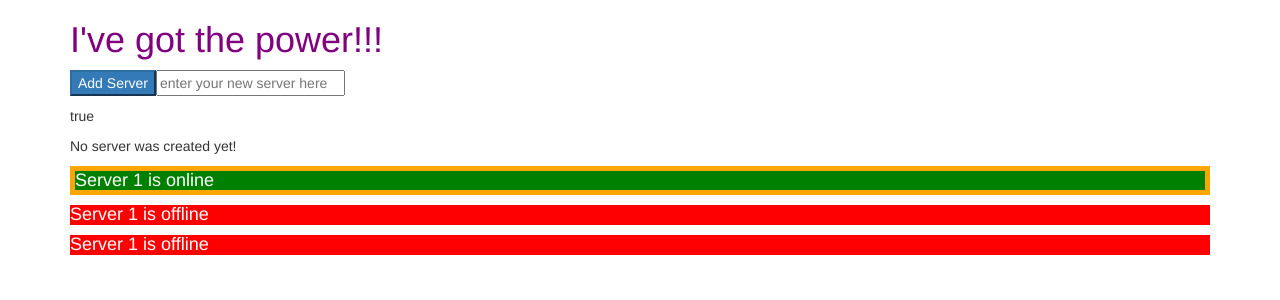
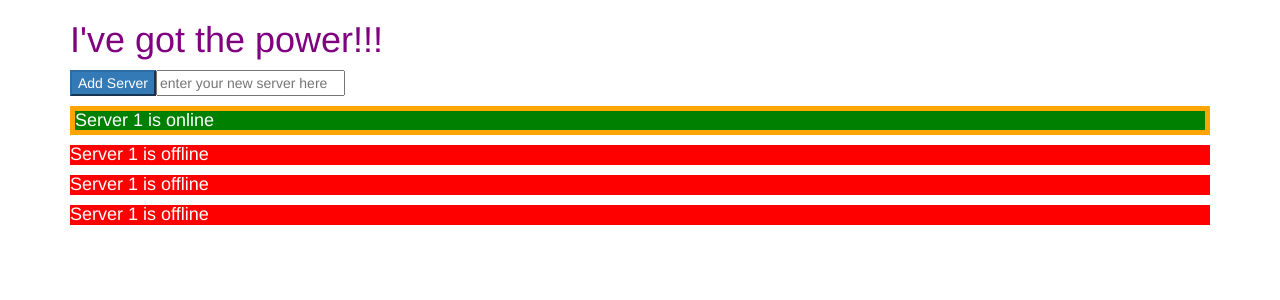
Before and after one commit to orjwan98/Angular8-2019, an Angular app in the folder angular-course/: page / in a window 1280 px wide. Shown: the top 300 px of the page. Built offline with nearby package versions, Linux system fonts and the light colour scheme.

Commit message:
outputting lists with ngFor

```diff
--- a/angular-course/src/app/servers/servers.component.html
+++ b/angular-course/src/app/servers/servers.component.html
@@ -1,13 +1,4 @@
 <button class="btn-primary" [disabled]="!addServersEnabled" (click)="onAddServer()">Add Server</button>
 <!-- <input type="text" placeholder="enter your new server here" class="formControl" (input)="createServer($event)" /> -->
 <input type="text" placeholder="enter your new server here" class="formControl" [(ngModel)]="createServerName" />
-<p>{{createServerName}}</p>
-<p [innerHtml]="addServersStatus()"></p>
-<!-- <p>{{addedServerYet}}</p> -->
-<p *ngIf="createdServer; else noServer">{{addedServerYet}}</p>
-<ng-template #noServer>
-  <p>No server was created yet!</p>
-</ng-template>
-<div class="app-server"></div>
-<div class="app-server"></div>
-<div class="app-server"></div>
+<div class="app-server" *ngFor="let server of servers; let i = index"></div>
--- a/angular-course/src/app/servers/servers.component.ts
+++ b/angular-course/src/app/servers/servers.component.ts
@@ -12,6 +12,7 @@ export class ServersComponent implements OnInit {
   addedServerYet = 'Nope, not yet!';
   createServerName = '';
   createdServer = false;
+  servers = ['server1', 'server2', 'server3', 'server4']
 
   constructor() {
     setTimeout(() => {
@@ -29,6 +30,7 @@ export class ServersComponent implements OnInit {
   onAddServer() {
     this.createdServer = true;
     this.addedServerYet = 'Yup, we just did! and it is called ' + this.createServerName;
+    this.servers.push(this.createServerName);
   }
 
   createServer(event: Event) {
```
